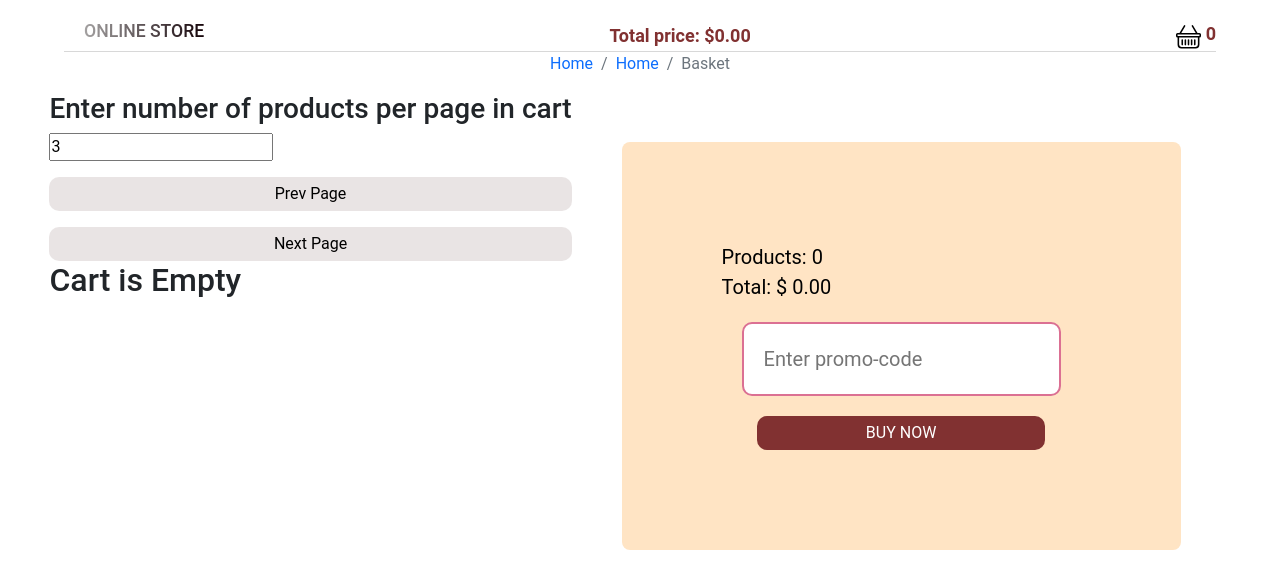
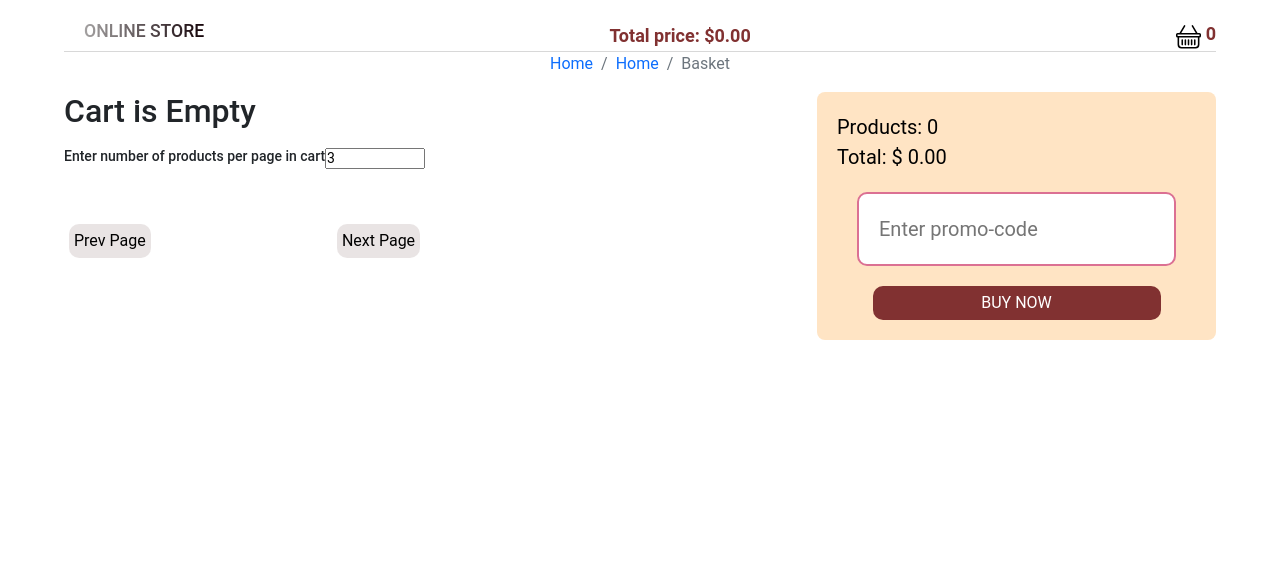
Before and after one commit to MihailMatveichuk/online-store, a React app: page /basket in a window 1280 px wide. Shown: the top 588 px of the page. Built offline with nearby package versions, Linux system fonts and the light colour scheme.

Commit message:
feat: change view of product card in basket

```diff
--- a/src/components/Basket.tsx
+++ b/src/components/Basket.tsx
@@ -11,11 +11,21 @@ import { useState } from 'react';
 
 const BasketStyled = styled.div`
   display: flex;
+  width: 90%;
+  justify-content: space-between;
 `;
+
 const CartsStyledDiv = styled.div`
   display: flex;
   flex-direction: column;
+  row-gap: 10px;
 `;
+
+const PaginationButton = styled.div`
+  display: flex;
+  justify-content: space-between;
+  padding: 5px;
+`
 
 export const Basket = ({ onAdd, onDelete, orders }: IBasketProps) => {
   localStorage.setItem('orders', JSON.stringify(orders));
@@ -40,23 +50,6 @@ export const Basket = ({ onAdd, onDelete, orders }: IBasketProps) => {
     <Breadcrumbs />
     <BasketStyled>
       <CartsStyledDiv>
-
-        {orders && (
-          <>
-            <Pagination
-              paginate={paginate}
-              ordersPerPage={ordersPerPage}
-              setOrdersPerPage = {setOrdersPerPage}
-              uniqePurchases={uniqePurchases}
-            />
-            <button className="btn btn-primary" onClick={prevPage}>
-              Prev Page
-            </button>
-            <button className="btn btn-primary mt-3" onClick={nextPage}>
-              Next Page
-            </button>
-          </>
-        )}
         {orders.length === 0 ? (
           <h2>Cart is Empty</h2>
         ) : (
@@ -69,9 +62,28 @@ export const Basket = ({ onAdd, onDelete, orders }: IBasketProps) => {
             />
           ))
         )}
+
+        {orders && (
+          <>
+            <Pagination
+              paginate={paginate}
+              ordersPerPage={ordersPerPage}
+              setOrdersPerPage = {setOrdersPerPage}
+              uniqePurchases={uniqePurchases}
+            />
+            <PaginationButton>
+              <button className="btn btn-primary mt-3" onClick={prevPage}>
+                Prev Page
+              </button>
+              <button className="btn btn-primary mt-3" onClick={nextPage}>
+                Next Page
+              </button>
+            </PaginationButton>
+
+          </>
+        )}
       </CartsStyledDiv>
       <CartSummary />
-
     </BasketStyled>
     </>
   );
--- a/src/components/CartSummary.tsx
+++ b/src/components/CartSummary.tsx
@@ -16,13 +16,12 @@ import { Link } from 'react-router-dom';
 const SummaryStyledDiv = styled.div`
   display: flex;
   flex-direction: column;
-  margin: 50px;
-  padding: 5em;
+  padding: 1em;
   background: bisque;
   color: black;
   border-radius: 8px;
   font-size: 20px;
-  max-height: 500px;
+  max-height: 300px;
 `;
 const BuyButtonStyled = styled.button`
   color: palevioletred;
--- a/src/components/CartsProduct.tsx
+++ b/src/components/CartsProduct.tsx
@@ -12,6 +12,13 @@ const CardWrapper = styled.div`
   display: flex;
   flex-direction: column;
 `
+const CartStyledDiv = styled.div`
+  border: 2px solid bisque;
+  border-radius: 7px;
+  width: 700px;
+  padding: 20px;
+  display: flex;
+`;
 
 const ButtonDiv = styled.div`
   display: flex;
@@ -25,18 +32,11 @@ const ButtonDiv = styled.div`
 const InfoStyled = styled.div`
   display: flex;
   flex-direction: column;
-  align-items: flax-start;
   margin-left: 20px;
+  width: 80%;
 `;
 
-const CartStyledDiv = styled.div`
-  border: 2px solid bisque;
-  border-radius: 7px;
-  margin: 1em;
-  padding: 1em;
-  display: flex;
-  justify-content: space-between;
-`;
+
 
 const CartsProduct = ({ onAdd, onDelete,  product, orders }: ICartProps) => {
   const ordersStorage = JSON.parse(localStorage.getItem('orders') || '{}');
@@ -52,19 +52,18 @@ const CartsProduct = ({ onAdd, onDelete,  product, orders }: ICartProps) => {
           </div>
         </Link>
         <InfoStyled>
-          <div>
             <h5
-            className='font-bold' >{
-            product.title}</h5>
-            <span><b>Category: </b>{product.category.toUpperCase()}</span><br/>
-            <span><b>Count: </b>{product.rating.count}</span><br/>
+              className='font-bold' >
+                {product.title}
+            </h5>
+            <span><b>Category: </b>{product.category.toUpperCase()}</span>
+            <span><b>Count: </b>{product.rating.count}</span>
             <span><b>Rating: </b>{product.rating.rate}</span>
-          </div>
-          <p><b>Price: </b>{product.price}$</p>
+            <p><b>Price: </b>{product.price}$</p>
         </InfoStyled>
         <ButtonDiv>
           <Button
-            onClick = {() => countOfProduct < product.rating.count? onAdd(product): null}
+            onClick = {() => countOfProduct < product.rating.count ? onAdd(product) : null}
             variant="outline-dark"
             style={{
               marginTop: 30,
--- a/src/components/Pagination.tsx
+++ b/src/components/Pagination.tsx
@@ -1,3 +1,4 @@
+import styled from 'styled-components';
 import { IPaginationProps } from '../types';
 
 const Pagination = ({
@@ -12,6 +13,15 @@ const Pagination = ({
   for (let i = 1; i <= ordersCount; i++) {
     numOfPages.push(i);
   }
+
+  const EnterNumber = styled.h3`
+    font-size: 14px;
+    display: flex;
+    justify-content: space-between;
+  `
+  const NumberInput = styled.input`
+    width: 100px;
+  `
   function changeOrdersPerPage(e: React.KeyboardEvent<HTMLInputElement>) {
     const target = e.key;
     if (target == '' || target == '0' || isNaN(+target)) {
@@ -24,8 +34,11 @@ const Pagination = ({
 
   return (
     <div>
-      <h3>Enter number of products per page in cart</h3>
-      <input value={ordersPerPage} onKeyDown={changeOrdersPerPage} />
+      <EnterNumber>
+        Enter number of products per page in cart
+        <NumberInput value={ordersPerPage} onKeyDown={changeOrdersPerPage} />
+      </EnterNumber>
+
       <ul className="pagination">
         {numOfPages.map((num) => (
           <li className="page-item" key={num} onClick={() => paginate(num)}>
```
